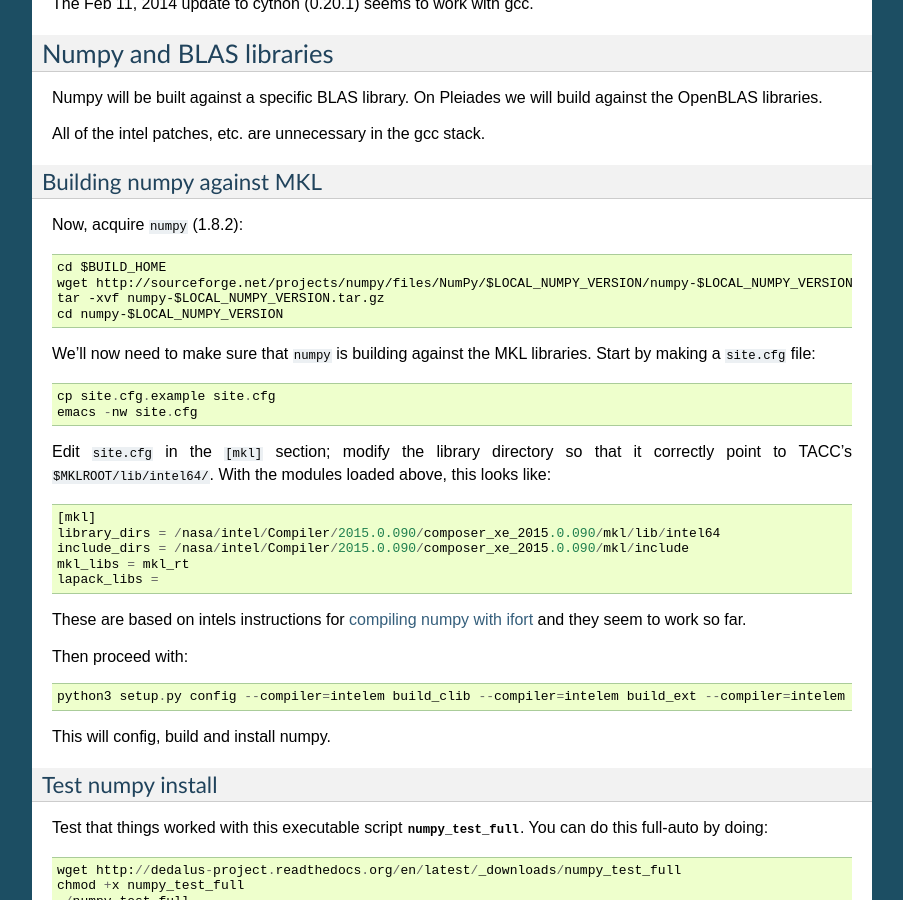
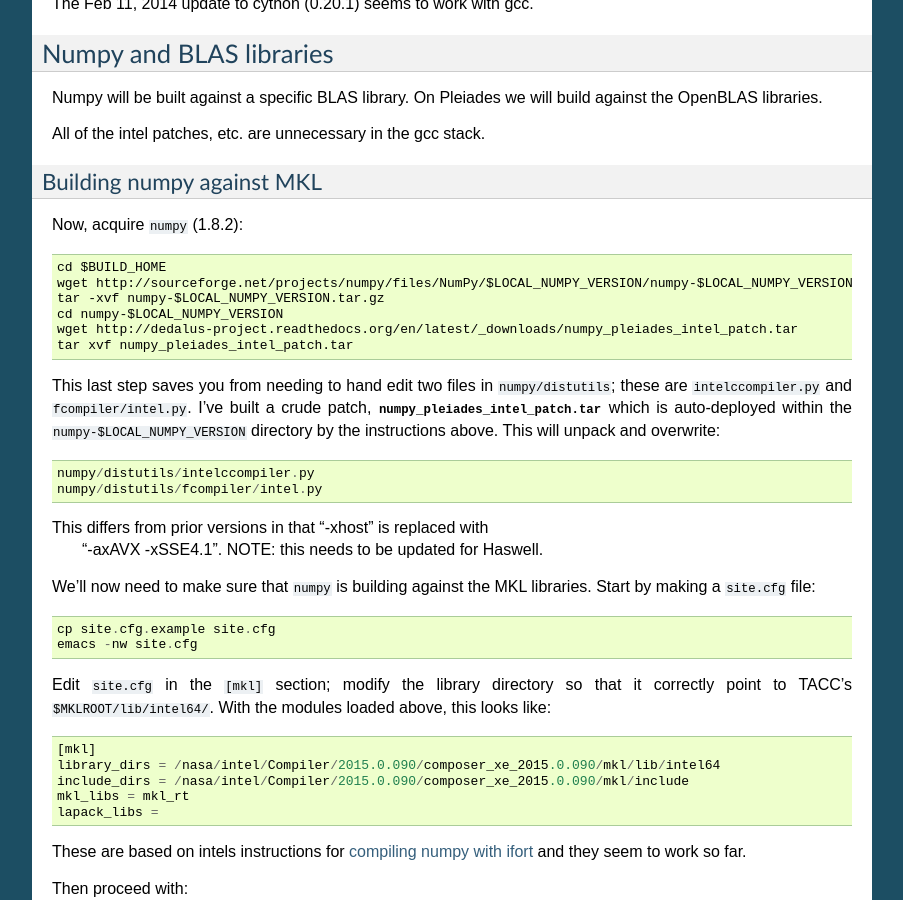
Before and after one commit to enlighter/dedalus, a Sphinx documentation site: the page built from docs/machines/nasa_pleiades/pleiades_intel.rst, in a window 1280 px wide and 900 px high, scrolled down 2969 px. Shown: the whole window, without its empty margins (198-1101 px from the left). Built offline with Sphinx 7.4.7, drawn with Linux system fonts in a browser that asks for light colours; formulas are drawn with MathJax 3.

Commit message:
Second try.

```diff
--- a/docs/machines/nasa_pleiades/pleiades_intel.rst
+++ b/docs/machines/nasa_pleiades/pleiades_intel.rst
@@ -205,7 +205,20 @@
      wget http://sourceforge.net/projects/numpy/files/NumPy/$LOCAL_NUMPY_VERSION/numpy-$LOCAL_NUMPY_VERSION.tar.gz
      tar -xvf numpy-$LOCAL_NUMPY_VERSION.tar.gz
      cd numpy-$LOCAL_NUMPY_VERSION
+     wget http://dedalus-project.readthedocs.org/en/latest/_downloads/numpy_pleiades_intel_patch.tar
+     tar xvf numpy_pleiades_intel_patch.tar
 
+This last step saves you from needing to hand edit two
+files in ``numpy/distutils``; these are ``intelccompiler.py`` and
+``fcompiler/intel.py``.  I've built a crude patch, :download:`numpy_pleiades_intel_patch.tar<numpy_pleiades_intel_patch.tar>`
+which is auto-deployed within the ``numpy-$LOCAL_NUMPY_VERSION`` directory by
+the instructions above.  This will unpack and overwrite::
+
+      numpy/distutils/intelccompiler.py
+      numpy/distutils/fcompiler/intel.py
+
+This differs from prior versions in that "-xhost" is replaced with
+ "-axAVX -xSSE4.1".   NOTE: this needs to be updated for Haswell.
 
 We'll now need to make sure that ``numpy`` is building against the MKL
 libraries.  Start by making a ``site.cfg`` file::
```
